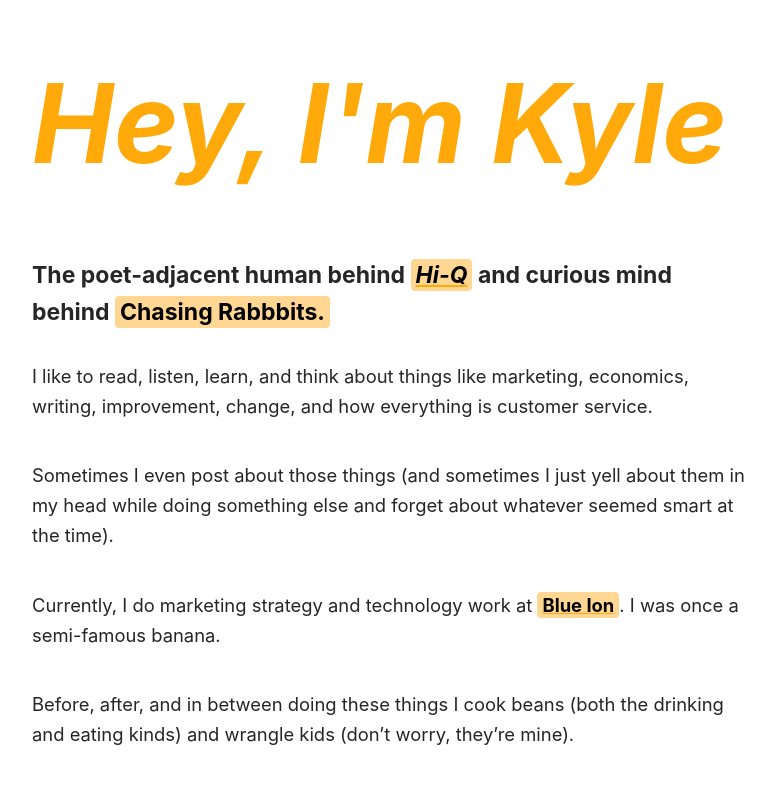
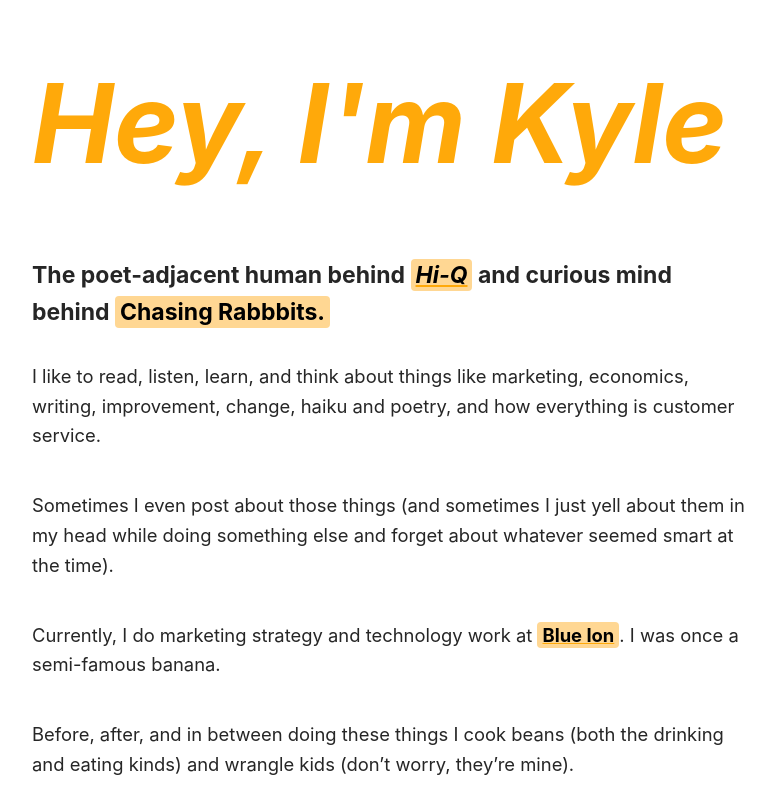
Before and after one commit to ktmensing/mensing, a website: page index.html in a window 1280 px wide. Shown: the top 787 px of the page, without its empty margins (248-1023 px from the left). Drawn offline with Linux system fonts and the light colour scheme.

Commit message:
add haiku ref

```diff
--- a/index.html
+++ b/index.html
@@ -10,7 +10,7 @@
   <main>
     <h1><i>Hey, I'm Kyle</i></h1>
     <h4>The poet-adjacent human behind <a href="https://www.kyletm.com/categories/hiq/" target="_blank"><mark><i>Hi-Q</i></mark></a> and curious mind behind <mark>Chasing Rabbbits.</mark></h4>
-    <p>I like to read, listen, learn, and think about things like marketing, economics, writing, improvement, change, and how everything is customer service.</p>
+    <p>I like to read, listen, learn, and think about things like marketing, economics, writing, improvement, change, haiku and poetry, and how everything is customer service.</p>
 
     <p>Sometimes I even post about those things (and sometimes I just yell about them in my head while doing something else and forget about whatever seemed smart at the time).</p>
 
```
